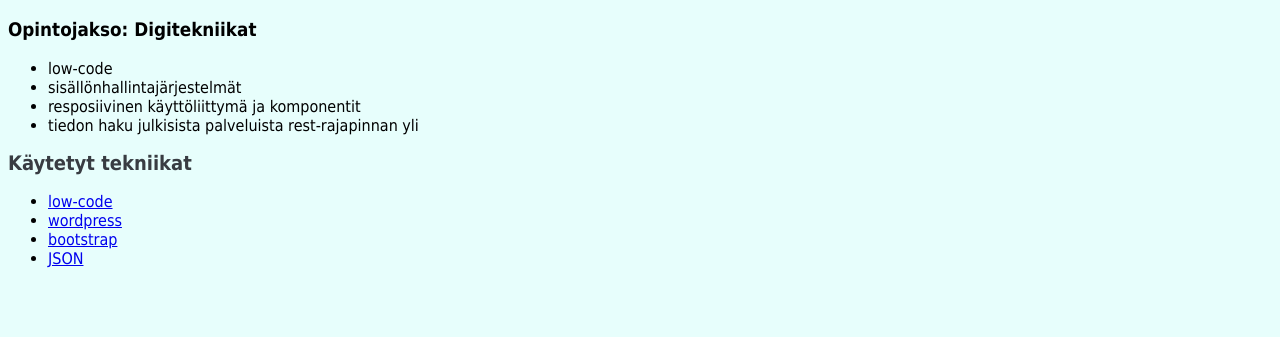
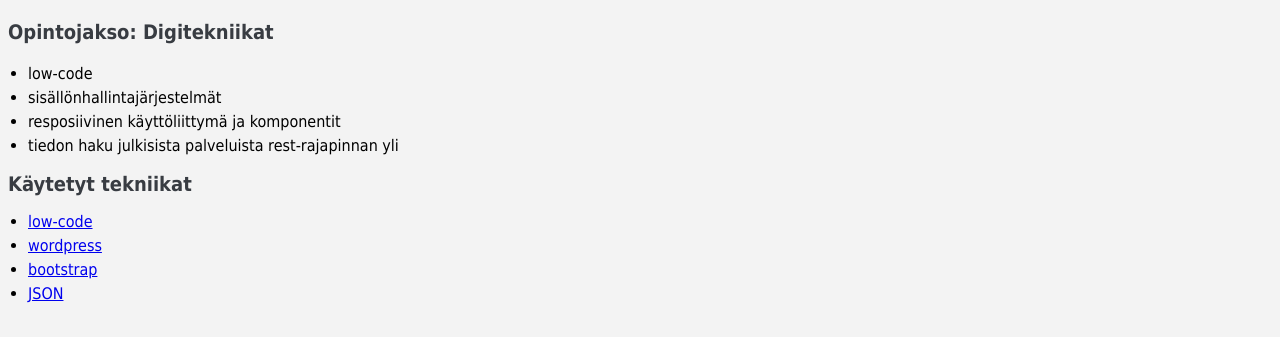
Before and after one commit to jlmkoivisto/jlmkoivisto.github.io, a plain HTML site: page index.html in a window 1280 px wide. Shown: the part 463-800 px from the top of the page. Drawn offline with Linux system fonts and the light colour scheme.

Commit message:
Update tyyli.css

```diff
--- a/tyyli.css
+++ b/tyyli.css
@@ -1,5 +1,5 @@
 body {
-    background-color: #e7fefc;
+    background-color: #f3f3f3;
     font-family: Tahoma, sans-serif;
 }
 
@@ -14,7 +14,7 @@ h1 {
 
 }
 
-h2 {
+h2, h3, h4, h5, h6 {
     font-size: 20px;
     color: #383c42;
 }
@@ -36,3 +36,11 @@ div.scrollmenu a {
 div.scrollmenu a:hover {
     background-color: #707375;
 }
+
+ul {
+    padding-left: 20px;
+}
+
+li {
+    margin: 5px 0;
+}
```
